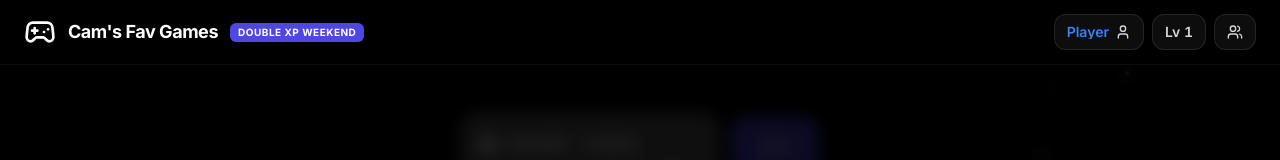
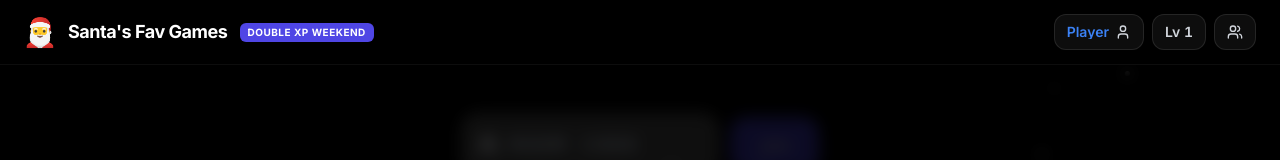
Before and after one commit to cwarje/cwarje.github.io, a React (Vite) app: page / in a window 1280 px wide. Shown: the top 160 px of the page. Built offline with nearby package versions, Linux system fonts and the light colour scheme.

Commit message:
Santa theme

```diff
--- a/src/components/Layout.tsx
+++ b/src/components/Layout.tsx
@@ -2,6 +2,7 @@ import { Gamepad2 } from 'lucide-react';
 import { Link, useLocation } from 'react-router-dom';
 import LobbyMenu from './LobbyMenu';
 import { isDoubleXpWeekend } from '../xp/progress';
+import { SITE_HEADER_TITLE, SITE_XMAS_THEME_ENABLED } from '../siteTheme';
 
 export default function Layout({ children }: { children: React.ReactNode }) {
   const location = useLocation();
@@ -18,11 +19,17 @@ export default function Layout({ children }: { children: React.ReactNode }) {
         <header className="border-b border-white/5 bg-black sticky top-0 z-50">
           <div className="relative mx-auto flex h-16 max-w-7xl items-center justify-between px-4 sm:px-6">
             <Link to="/" className="flex min-w-0 items-center gap-3 group">
-              <div className="flex items-center justify-center shrink-0">
-                <Gamepad2 className="w-8 h-8 text-white" />
+              <div className="flex h-8 w-8 items-center justify-center shrink-0">
+                {SITE_XMAS_THEME_ENABLED ? (
+                  <span className="text-[1.75rem] leading-none" aria-hidden>
+                    🎅
+                  </span>
+                ) : (
+                  <Gamepad2 className="h-8 w-8 text-white" />
+                )}
               </div>
               <span className="hidden sm:inline text-lg font-bold tracking-tight text-white shrink-0">
-                Cam's Fav Games
+                {SITE_HEADER_TITLE}
               </span>
               {showDoubleXpWeekend && (
                 <span className="px-2 py-0.5 rounded-md bg-[var(--color-primary-600)] shadow-sm text-[10px] font-bold uppercase tracking-wider text-white whitespace-nowrap shrink-0">
--- a/src/siteTheme.ts
+++ b/src/siteTheme.ts
@@ -1,2 +1,6 @@
 /** Set to `true` before deploying for the holiday homepage snow effect. */
 export const SITE_XMAS_THEME_ENABLED = true;
+
+export const SITE_HEADER_TITLE = SITE_XMAS_THEME_ENABLED
+  ? "Santa's Fav Games"
+  : "Cam's Fav Games";
```
Also changed, not shown: 1 other file (tests, documents, lock files or other folders).
